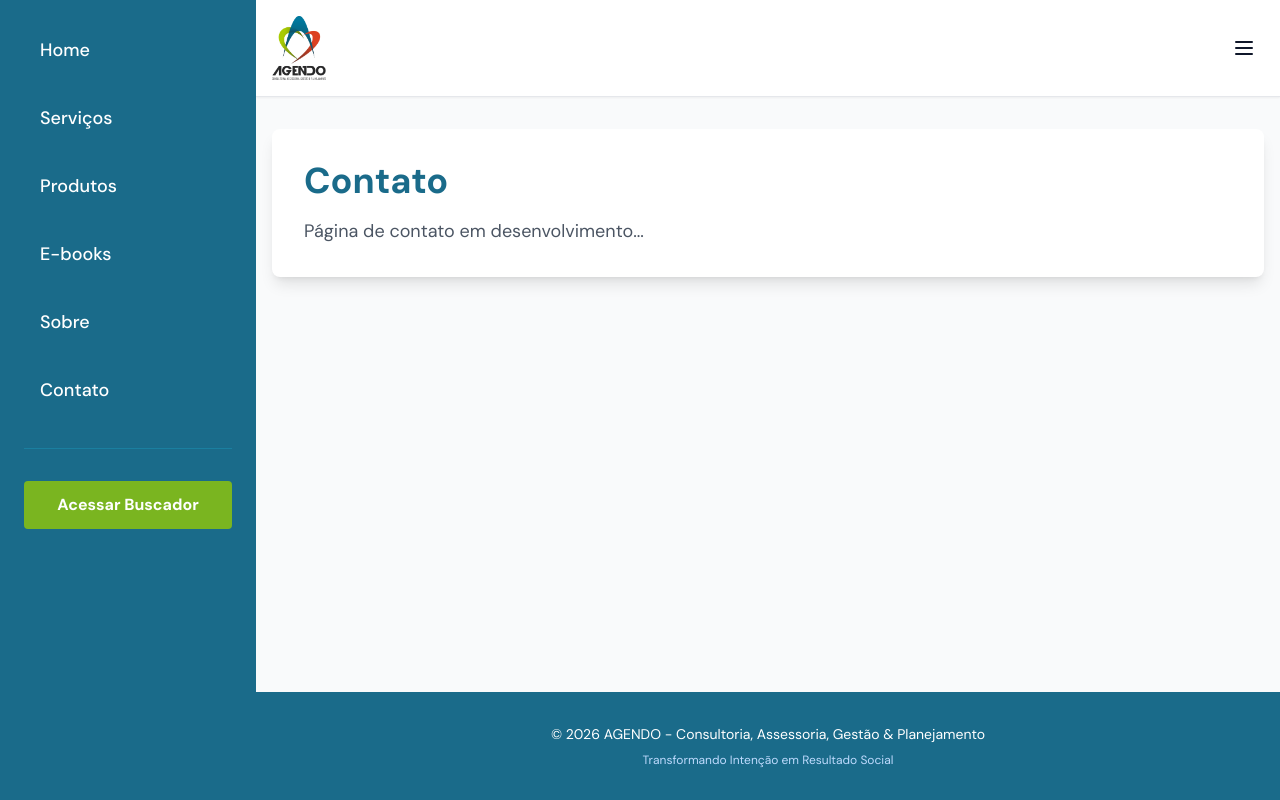
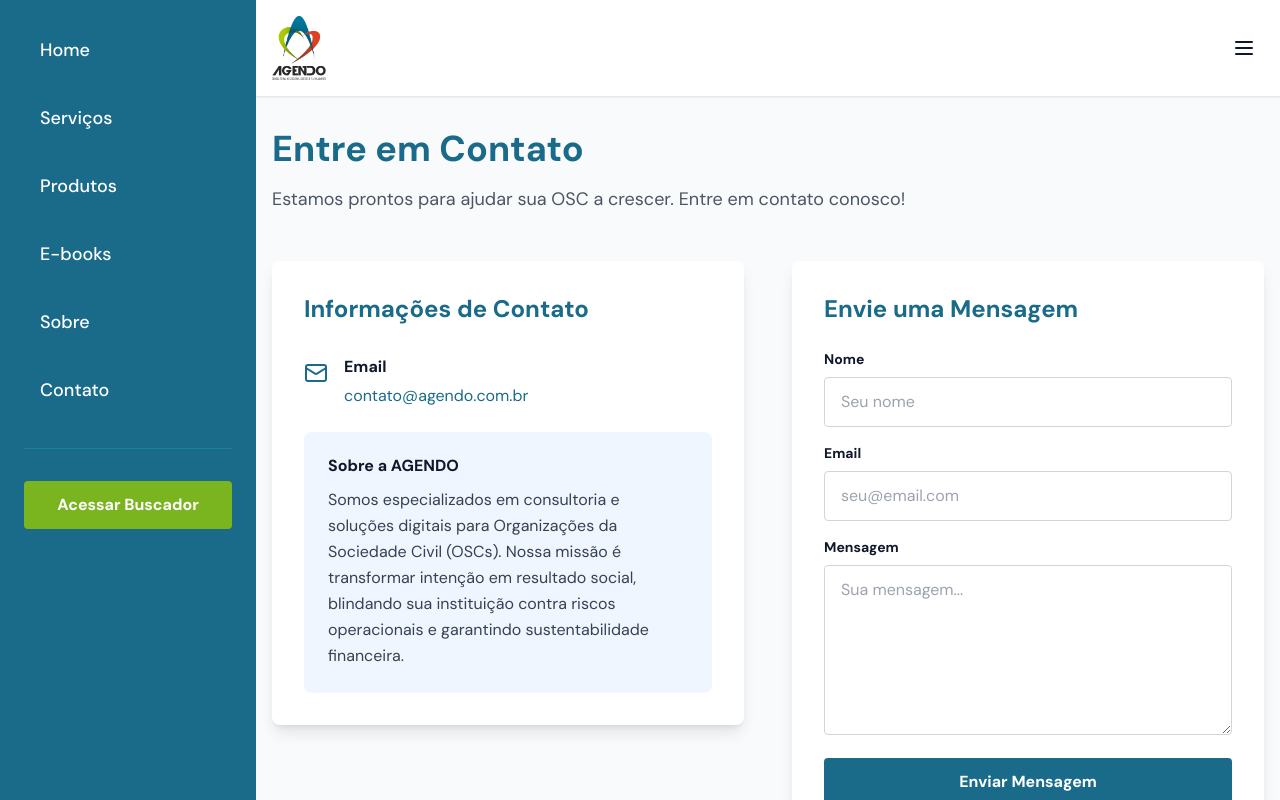
Before and after one commit to AgendoAS/agendo-website, a React (Vite) app in the folder agendo-website/: page /contato in a window 1280 px wide. Shown: the top 800 px of the page. Built offline with nearby package versions, Linux system fonts and the light colour scheme.

Commit message:
Update Contato.jsx

```diff
--- a/agendo-website/src/pages/Contato.jsx
+++ b/agendo-website/src/pages/Contato.jsx
@@ -1,8 +1,145 @@
+import { useState } from 'react';
+import { Mail } from 'lucide-react';
+
 export default function Contato() {
+  const [email, setEmail] = useState('');
+  const [mensagem, setMensagem] = useState('');
+  const [nome, setNome] = useState('');
+  const [enviando, setEnviando] = useState(false);
+  const [enviado, setEnviado] = useState(false);
+  const [erro, setErro] = useState(false);
+
+  const handleSubmit = async (e) => {
+    e.preventDefault();
+    setEnviando(true);
+    setErro(false);
+
+    try {
+      const response = await fetch('https://formspree.io/f/mwvjljpl', {
+        method: 'POST',
+        headers: { 'Content-Type': 'application/json' },
+        body: JSON.stringify({
+          email: email,
+          name: nome,
+          message: mensagem,
+          _subject: 'Nova mensagem de contato - AGENDO',
+          _replyto: email
+        })
+      });
+
+      if (response.ok) {
+        setEnviado(true);
+        setEmail('');
+        setNome('');
+        setMensagem('');
+        setTimeout(() => setEnviado(false), 5000);
+      } else {
+        setErro(true);
+      }
+    } catch (err) {
+      setErro(true);
+      console.error('Erro ao enviar:', err);
+    } finally {
+      setEnviando(false);
+    }
+  };
+
   return (
-    <div className="bg-white rounded-lg shadow-lg p-8">
-      <h1 className="text-4xl font-bold text-blue-800 mb-4">Contato</h1>
-      <p className="text-gray-600 text-lg">Página de contato em desenvolvimento...</p>
+    <div>
+      <h1 className="text-4xl font-bold text-blue-800 mb-4">Entre em Contato</h1>
+      <p className="text-gray-600 mb-12 text-lg">
+        Estamos prontos para ajudar sua OSC a crescer. Entre em contato conosco!
+      </p>
+
+      <div className="grid grid-cols-1 md:grid-cols-2 gap-12">
+        <div>
+          <div className="bg-white rounded-lg shadow-lg p-8">
+            <h2 className="text-2xl font-bold text-blue-800 mb-8">Informações de Contato</h2>
+
+            <div className="space-y-6">
+              <div className="flex items-start gap-4">
+                <div className="text-blue-800 mt-1">
+                  <Mail size={24} />
+                </div>
+                <div>
+                  <h3 className="font-bold text-slate-900 mb-2">Email</h3>
+                  <a href="mailto:contato@agendo.com.br" className="text-blue-800 hover:text-blue-900 transition-colors">
+                    contato@agendo.com.br
+                  </a>
+                </div>
+              </div>
+
+              <div className="bg-blue-50 p-6 rounded-lg">
+                <h3 className="font-bold text-slate-900 mb-3">Sobre a AGENDO</h3>
+                <p className="text-gray-700 leading-relaxed">
+                  Somos especializados em consultoria e soluções digitais para Organizações da Sociedade Civil (OSCs).
+                  Nossa missão é transformar intenção em resultado social, blindando sua instituição contra riscos operacionais e garantindo sustentabilidade financeira.
+                </p>
+              </div>
+            </div>
+          </div>
+        </div>
+
+        <div className="bg-white rounded-lg shadow-lg p-8">
+          <h2 className="text-2xl font-bold text-blue-800 mb-6">Envie uma Mensagem</h2>
+
+          <form onSubmit={handleSubmit} className="space-y-4">
+            <div>
+              <label className="block text-sm font-semibold text-slate-900 mb-2">Nome</label>
+              <input
+                type="text"
+                value={nome}
+                onChange={(e) => setNome(e.target.value)}
+                placeholder="Seu nome"
+                required
+                disabled={enviando}
+                className="w-full px-4 py-3 rounded border border-gray-300 focus:outline-none focus:ring-2 focus:ring-blue-800 disabled:opacity-50"
+              />
+            </div>
+
+            <div>
+              <label className="block text-sm font-semibold text-slate-900 mb-2">Email</label>
+              <input
+                type="email"
+                value={email}
+                onChange={(e) => setEmail(e.target.value)}
+                placeholder="seu@email.com"
+                required
+                disabled={enviando}
+                className="w-full px-4 py-3 rounded border border-gray-300 focus:outline-none focus:ring-2 focus:ring-blue-800 disabled:opacity-50"
+              />
+            </div>
+
+            <div>
+              <label className="block text-sm font-semibold text-slate-900 mb-2">Mensagem</label>
+              <textarea
+                value={mensagem}
+                onChange={(e) => setMensagem(e.target.value)}
+                placeholder="Sua mensagem..."
+                required
+                rows="6"
+                disabled={enviando}
+                className="w-full px-4 py-3 rounded border border-gray-300 focus:outline-none focus:ring-2 focus:ring-blue-800 disabled:opacity-50"
+              />
+            </div>
+
+            <button
+              type="submit"
+              disabled={enviando}
+              className="w-full px-6 py-3 bg-blue-800 hover:bg-blue-900 disabled:bg-gray-400 text-white rounded font-semibold transition-colors"
+            >
+              {enviando ? 'Enviando...' : 'Enviar Mensagem'}
+            </button>
+
+            {enviado && (
+              <p className="text-green-600 font-semibold text-center">✓ Mensagem enviada com sucesso! Entraremos em contato em breve.</p>
+            )}
+            {erro && (
+              <p className="text-red-600 font-semibold text-center">✗ Erro ao enviar. Tente novamente.</p>
+            )}
+          </form>
+        </div>
+      </div>
     </div>
   );
 }
```
